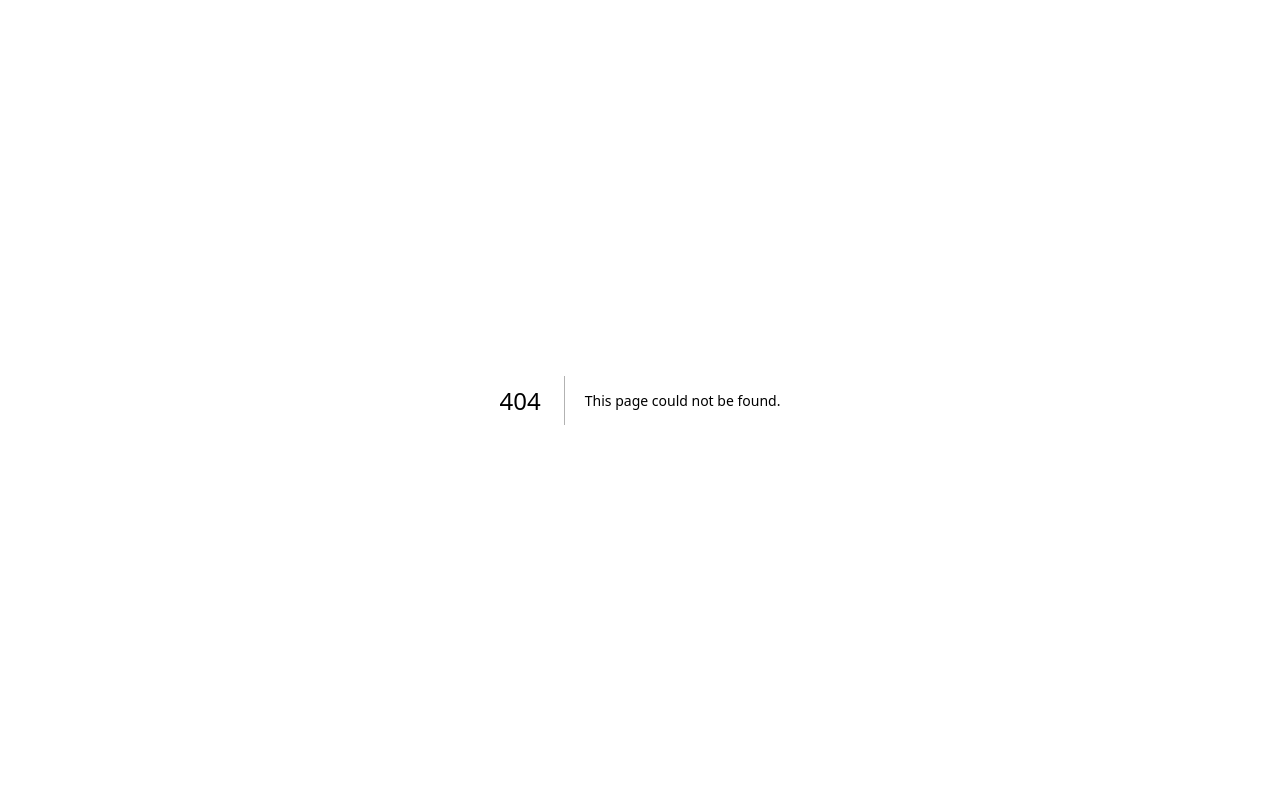
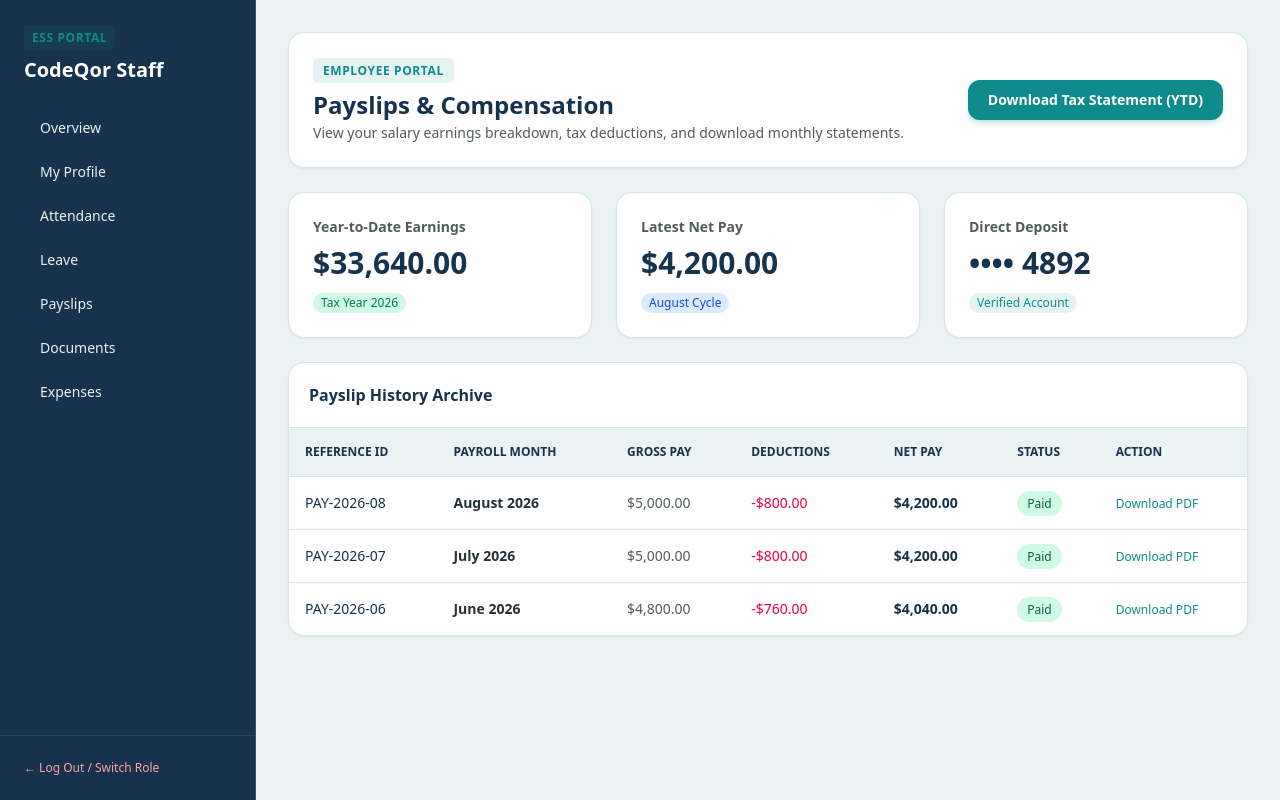
Before and after one commit to ihamzapro/HR_Management-System, a Next.js app: page /employee-portal/payslips in a window 1280 px wide. Before the commit this address had no page. Built offline with nearby package versions, Linux system fonts and the light colour scheme.

Commit message:
Employee-payslips

```diff
--- /dev/null
+++ b/app/employee-portal/payslips/page.tsx
@@ -0,0 +1,142 @@
+interface PayslipItem {
+  id: string;
+  month: string;
+  grossPay: string;
+  deductions: string;
+  netPay: string;
+  status: "Paid" | "Processing";
+}
+
+export default function EmployeePayslipsPage() {
+  const payslipsList: PayslipItem[] = [
+    {
+      id: "PAY-2026-08",
+      month: "August 2026",
+      grossPay: "$5,000.00",
+      deductions: "$800.00",
+      netPay: "$4,200.00",
+      status: "Paid",
+    },
+    {
+      id: "PAY-2026-07",
+      month: "July 2026",
+      grossPay: "$5,000.00",
+      deductions: "$800.00",
+      netPay: "$4,200.00",
+      status: "Paid",
+    },
+    {
+      id: "PAY-2026-06",
+      month: "June 2026",
+      grossPay: "$4,800.00",
+      deductions: "$760.00",
+      netPay: "$4,040.00",
+      status: "Paid",
+    },
+  ];
+
+  return (
+    <div className="space-y-6">
+      <div className="bg-white p-6 rounded-2xl shadow-xs border border-hrms-mediumGray flex justify-between items-center">
+        <div>
+          <span className="text-xs font-bold text-hrms-teal bg-hrms-teal/10 px-2.5 py-1 rounded-md uppercase tracking-wider">
+            Employee Portal
+          </span>
+          <h1 className="text-2xl font-extrabold text-hrms-navy mt-2">
+            Payslips & Compensation
+          </h1>
+          <p className="text-sm text-hrms-darkText opacity-80 mt-0.5">
+            View your salary earnings breakdown, tax deductions, and download
+            monthly statements.
+          </p>
+        </div>
+        <button className="bg-hrms-teal text-white px-5 py-2.5 rounded-xl text-sm font-semibold hover:opacity-95 transition-opacity shadow-md shadow-[#0F8B8D]/20">
+          Download Tax Statement (YTD)
+        </button>
+      </div>
+
+      <div className="grid grid-cols-1 md:grid-cols-3 gap-6">
+        <div className="bg-white p-6 rounded-2xl shadow-xs border border-hrms-mediumGray">
+          <h3 className="text-sm font-semibold text-hrms-darkText opacity-80">
+            Year-to-Date Earnings
+          </h3>
+          <p className="text-3xl font-extrabold text-hrms-navy mt-2">
+            $33,640.00
+          </p>
+          <span className="text-xs text-emerald-700 bg-emerald-100 px-2 py-0.5 rounded-full inline-block mt-3">
+            Tax Year 2026
+          </span>
+        </div>
+        <div className="bg-white p-6 rounded-2xl shadow-xs border border-hrms-mediumGray">
+          <h3 className="text-sm font-semibold text-hrms-darkText opacity-80">
+            Latest Net Pay
+          </h3>
+          <p className="text-3xl font-extrabold text-hrms-navy mt-2">
+            $4,200.00
+          </p>
+          <span className="text-xs text-blue-700 bg-blue-100 px-2 py-0.5 rounded-full inline-block mt-3">
+            August Cycle
+          </span>
+        </div>
+        <div className="bg-white p-6 rounded-2xl shadow-xs border border-hrms-mediumGray">
+          <h3 className="text-sm font-semibold text-hrms-darkText opacity-80">
+            Direct Deposit
+          </h3>
+          <p className="text-3xl font-extrabold text-hrms-navy mt-2">
+            •••• 4892
+          </p>
+          <span className="text-xs text-hrms-teal bg-hrms-teal/10 px-2 py-0.5 rounded-full inline-block mt-3">
+            Verified Account
+          </span>
+        </div>
+      </div>
+
+      <div className="bg-white rounded-2xl shadow-xs border border-hrms-mediumGray overflow-hidden">
+        <div className="p-5 border-b border-hrms-mediumGray">
+          <h3 className="font-bold text-hrms-navy">Payslip History Archive</h3>
+        </div>
+        <div className="overflow-x-auto">
+          <table className="w-full text-left border-collapse">
+            <thead>
+              <tr className="bg-hrms-blueGray text-hrms-navy text-xs uppercase font-semibold border-b border-hrms-mediumGray">
+                <th className="p-4">Reference ID</th>
+                <th className="p-4">Payroll Month</th>
+                <th className="p-4">Gross Pay</th>
+                <th className="p-4">Deductions</th>
+                <th className="p-4">Net Pay</th>
+                <th className="p-4">Status</th>
+                <th className="p-4">Action</th>
+              </tr>
+            </thead>
+            <tbody className="divide-y divide-hrms-mediumGray text-sm text-hrms-darkText">
+              {payslipsList.map((pay) => (
+                <tr
+                  key={pay.id}
+                  className="hover:bg-hrms-blueGray/50 transition-colors"
+                >
+                  <td className="p-4 font-medium text-hrms-navy">{pay.id}</td>
+                  <td className="p-4 font-semibold">{pay.month}</td>
+                  <td className="p-4 opacity-80">{pay.grossPay}</td>
+                  <td className="p-4 text-rose-600">-{pay.deductions}</td>
+                  <td className="p-4 font-extrabold text-hrms-navy">
+                    {pay.netPay}
+                  </td>
+                  <td className="p-4">
+                    <span className="px-2.5 py-1 rounded-full text-xs font-medium bg-emerald-100 text-emerald-800">
+                      {pay.status}
+                    </span>
+                  </td>
+                  <td className="p-4">
+                    <button className="text-hrms-teal font-medium text-xs hover:underline">
+                      Download PDF
+                    </button>
+                  </td>
+                </tr>
+              ))}
+            </tbody>
+          </table>
+        </div>
+      </div>
+    </div>
+  );
+}
```
